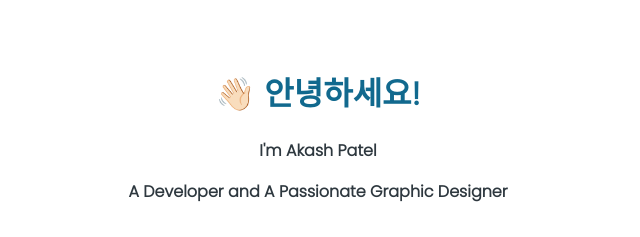
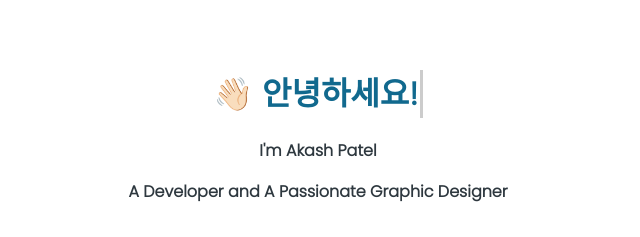
Before and after one commit to thefstalphabet/portfolio, a plain HTML site: page index.html in a window 1280 px wide. Shown: the part 186-423 px from the top of the page, 322-962 px from the left. Drawn offline with Linux system fonts and the light colour scheme; some packages are replaced by stand-ins of ours; a script that the page names is missing.

Commit message:
Add files via upload

```diff
--- a/index.html
+++ b/index.html
@@ -71,7 +71,7 @@
             <!-- this is for typing word -->
             <p class="hand">👋🏻 <a href="" class="typewrite" data-period="2000"
                     data-type='[ "Hello!", "안녕하세요!", "Hola!", "Ciao!", "வணக்கம்!", "ਸਤ ਸ੍ਰੀ ਅਕਾਲ!", "こんにちは!", "Salve!", "नमस्ते!" ]'><span
-                        class="wrap"></span></a></p>
+                        class="wrap"></span></a><span class="cursor">&nbsp;</span></p>
 
             <!-- heading in landing page -->
             <div class="heading">
--- a/style.css
+++ b/style.css
@@ -212,6 +212,13 @@ body.nav-active .menu-icon {
   font-size: xx-large;
   margin: 20px 0 20px 0;
 }
+.content-in-landing-page p span.cursor {
+  display: inline-block;
+  background-color: #ccc;
+  margin-left: 0.1rem;
+  width: 3px;
+  /* animation: blink 1s infinite; */
+}
 /* this code is for button in landing page */
 /* body {
   font-family: "Lato", sans-serif;
```
